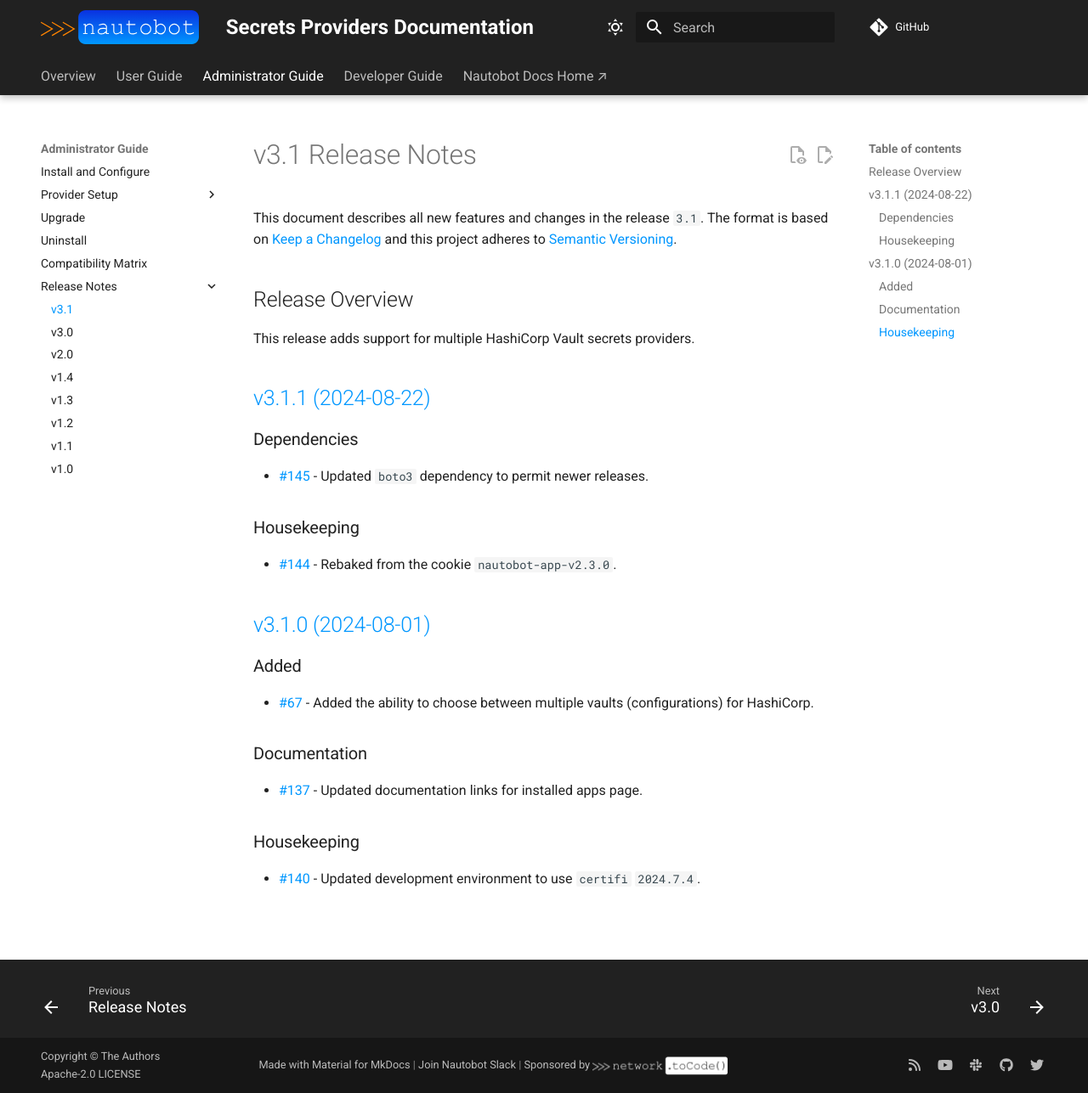
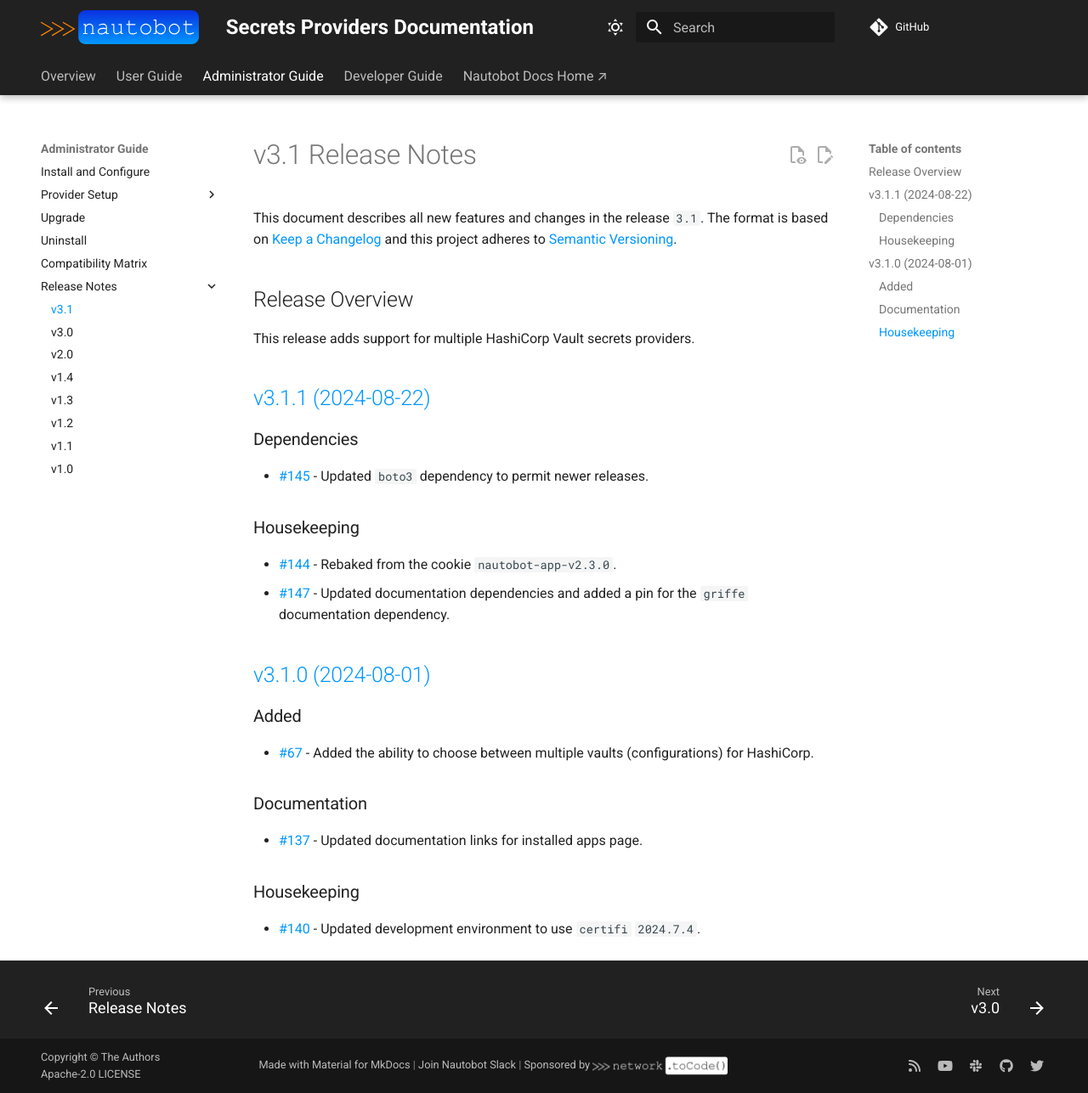
Before and after one commit to nautobot/nautobot-app-secrets-providers, an MkDocs documentation site: the page built from docs/admin/release_notes/version_3.1.md, in a window 1280 px wide and 1287 px high. Shown: the whole window at 85% size. Built offline with MkDocs 1.6.1 and Material for MkDocs 9.7.7, drawn with Linux system fonts in a browser that asks for light colours; comment, search, counter and statistics services are not loaded.

Commit message:
Add release note for doc dependency updates

```diff
--- a/docs/admin/release_notes/version_3.1.md
+++ b/docs/admin/release_notes/version_3.1.md
@@ -15,6 +15,7 @@
 ### Housekeeping
 
 - [#144](https://github.com/nautobot/nautobot-app-secrets-providers/issues/144) - Rebaked from the cookie `nautobot-app-v2.3.0`.
+- [#147](https://github.com/nautobot/nautobot-app-secrets-providers/pull/147) - Updated documentation dependencies and added a pin for the `griffe` documentation dependency.
 
 ## [v3.1.0 (2024-08-01)](https://github.com/nautobot/nautobot-app-secrets-providers/releases/tag/v3.1.0)
 
```
